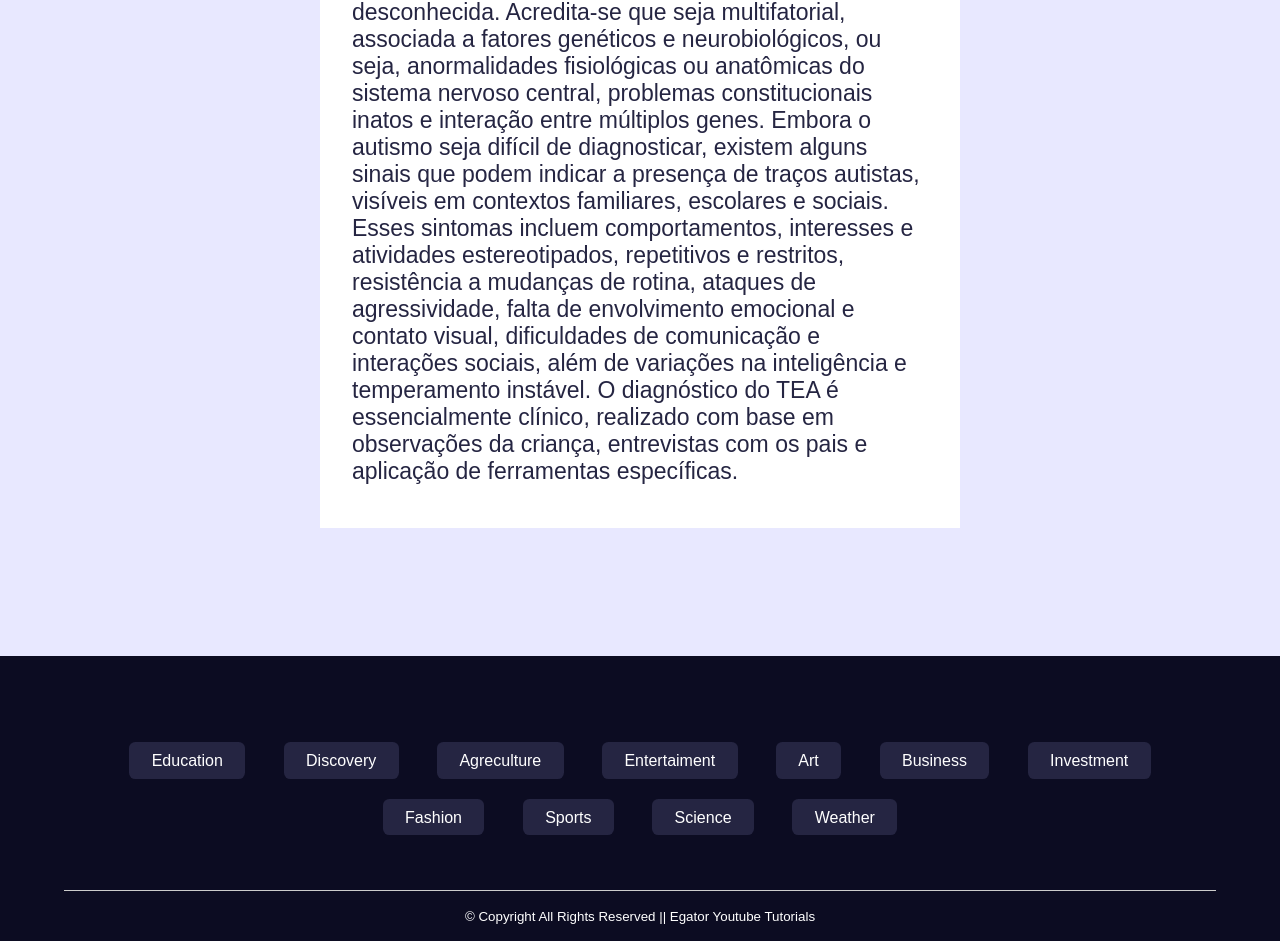
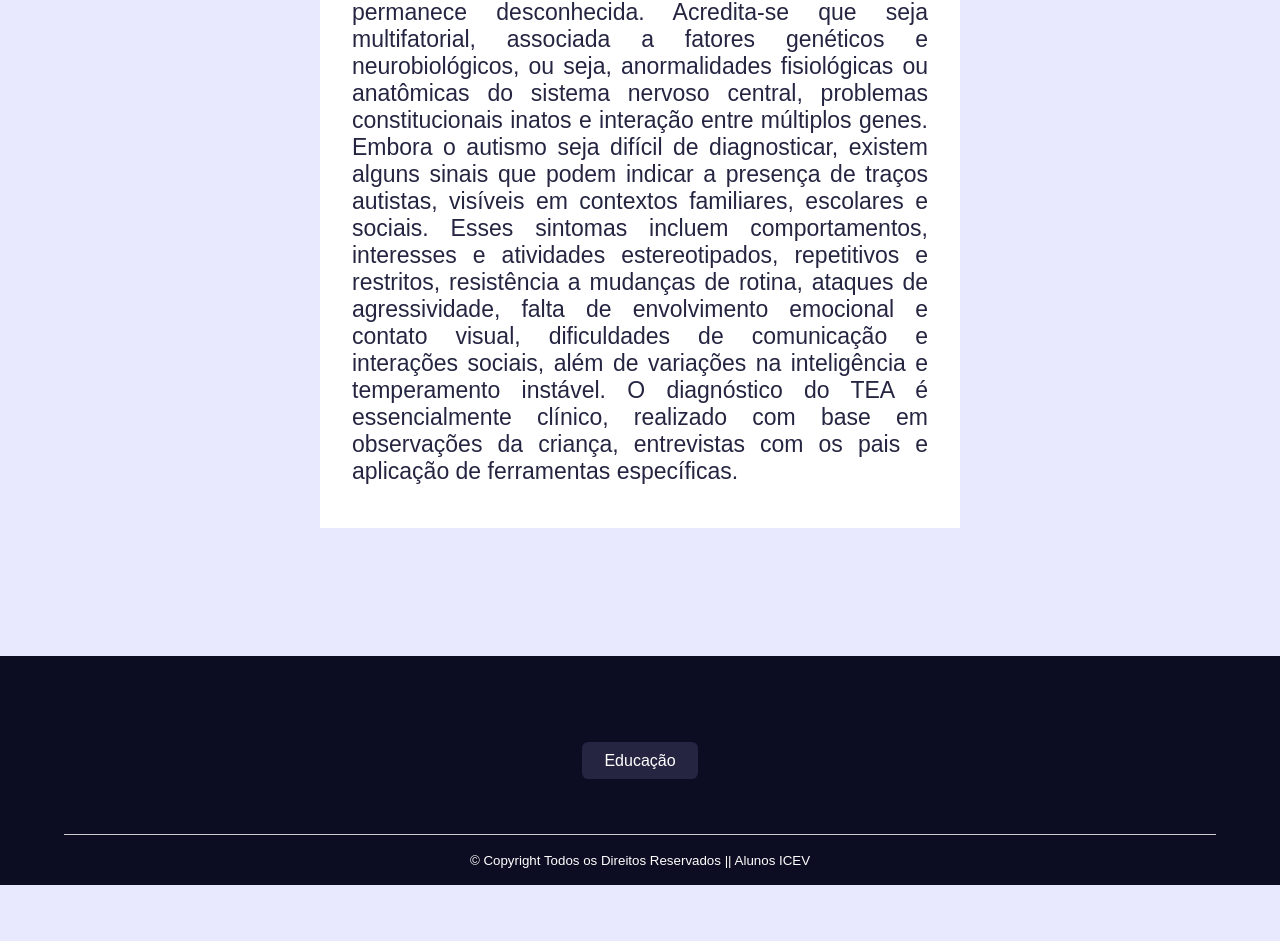
Before and after one commit to ivesmendes/site-projeto-extens-o, a React (Vite) app: page /posts/1 in a window 1280 px wide. Shown: the part 1203-2144 px from the top of the page. After the commit the page ends 2088 px from the top, so only its background shows below. Built offline with nearby package versions, Linux system fonts and the light colour scheme.

Commit message:
site quase finalizado

```diff
--- a/src/App.css
+++ b/src/App.css
@@ -312,6 +312,8 @@ nav{
     margin-bottom: .7rem;
     margin-top: 2rem;
     font-size: 23px;
+    text-indent: 60px;
+    text-align: justify;
 }
 
 
--- a/src/components/Footer.jsx
+++ b/src/components/Footer.jsx
@@ -5,21 +5,11 @@ export default function footer() {
     <footer>
       <div className="container footer-cotniander">
       <ul className='footer-categories'>
-        <li><Link to={'/post;categories/Education'}>Education</Link></li>
-        <li><Link to={'/post;categories/Discovery'}>Discovery</Link></li>
-        <li><Link to={'/post;categories/Agreculture'}>Agreculture</Link></li>
-        <li><Link to={'/post;categories/Entertaiment'}>Entertaiment</Link></li>
-        <li><Link to={'/post;categories/Art'}>Art</Link></li>
-        <li><Link to={'/post;categories/Business'}>Business</Link></li>
-        <li><Link to={'/post;categories/Investment'}>Investment</Link></li>
-        <li><Link to={'/post;categories/Fashion'}>Fashion</Link></li>
-        <li><Link to={'/post;categories/Sports'}>Sports</Link></li>
-        <li><Link to={'/post;categories/Science'}>Science</Link></li>
-        <li><Link to={'/post;categories/Weather'}>Weather</Link></li>
+        <li><Link to={'/post;categories/Education'}>Educação</Link></li>
       </ul>
 
       <div className='footer-copyright'>
-        <small> &copy; Copyright All Rights Reserved || Egator Youtube Tutorials</small>
+        <small> &copy; Copyright Todos os Direitos Reservados || Alunos ICEV</small>
       </div>
       </div>
     </footer>
--- a/src/data/data.js
+++ b/src/data/data.js
@@ -3,7 +3,7 @@ export const HeadPost = [
     {
         idUrl: 1,
         Image: blogImage1,
-        category: 'Education',
+        category: 'Educação',
         authorId: 2 ,
         title: 'Entendendo o Autismo e suas Características.',
         des: 'Muitas pessoas ainda têm pouco conhecimento sobre o autismo, o que pode gerar mal-entendidos e preconceitos. O autismo é um espectro com uma ampla variedade de sintomas e habilidades. Convidamos você a aprender mais sobre o autismo para ajudar a construir uma sociedade mais compreensiva e inclusiva.'
@@ -22,22 +22,22 @@ export const PostContent = [
     {
         idUrl: 2,
         image: blogImage2,
-        title: "Desafios de Cuidar de uma Pessoa com Autismo",
+        title: "Desafios de Cuidar de uma Pessoa com Autismo.",
         content: "Todos sabemos que é bem difícil conviver com os desafios de cuidar de uma pessoa com autismo. Desde os primeiros anos de vida, essa condição crônica pode afetar significativamente a capacidade de realizar tarefas cotidianas. O autismo pode comprometer o bem-estar físico e mental do indivíduo, aumentando a necessidade de cuidados constantes e, por consequência, a dependência do cuidador. Pesquisas indicam níveis elevados de estresse familiar e dificuldades emocionais em lidar com as situações específicas do autismo, especialmente no cuidado e acompanhamento, sobretudo entre as mães. Nesse contexto, um grupo de apoio se mostra como um recurso valioso. Ele alivia diversas emoções, facilita a troca de pensamentos, sentimentos e reflexões, e cria um ambiente onde a pessoa se sente compreendida. Com apoio emocional, orientação e informações, esses grupos promovem um sentimento de experiências compartilhadas, ajudando os indivíduos a lidar melhor com as crises da vida.",
         authorId: 4
     },
     {
         idUrl: 3,
         image: blogImage3,
-        title: "TITULO DA MINHA NOTICIA 2",
-        content: "Muitas pessoas ainda têm pouco conhecimento sobre o autismo, o que pode gerar mal-entendidos e preconceitos. O autismo é um espectro com uma ampla variedade de sintomas e habilidades. Convidamos você a aprender mais sobre o autismo para ajudar a construir uma sociedade mais compreensiva e inclusiva.Muitas pessoas ainda têm pouco conhecimento sobre o autismo, o que pode gerar mal-entendidos e preconceitos. O autismo é um espectro com uma ampla variedade de sintomas e habilidades. Convidamos você a aprender mais sobre o autismo para ajudar a construir uma sociedade mais compreensiva e inclusiva.Muitas pessoas ainda têm pouco conhecimento sobre o autismo, o que pode gerar mal-entendidos e preconceitos. O autismo é um espectro com uma ampla variedade de sintomas e habilidades. Convidamos você a aprender mais sobre o autismo para ajudar a construir uma sociedade mais compreensiva e inclusiva.",
+        title: "Possíveis Consequências Pós Diagnóstico.",
+        content: "O diagnóstico de autismo é impactante para a família, exigindo rápida adaptação devido às mudanças na rotina, vida social, finanças e dinâmica familiar, pois requer cuidados contínuos para o desenvolvimento, com dificuldades na socialização, comunicação e cognição. A descoberta do diagnóstico é dolorosa, seguida por um processo de aceitação, onde a família enfrenta a perda do filho idealizado e precisa desenvolver estratégias de enfrentamento. Famílias com crianças autistas frequentemente relatam aumento de estresse, ansiedade e depressão, afetando a qualidade de vida de todos. Por isso, é crucial que os pais tenham apoio psicológico para lidar com a situação e ajudar no desenvolvimento das crianças. Para fortalecer a relação familiar e conjugal, é essencial criar espaços para troca de informações e aprendizagem sobre como se relacionar com a criança autista, além de momentos para compartilhar emoções e sentimentos. Apenas a união e cuidados mútuos garantem um relacionamento saudável.",
         authorId: 4
     },
     {
         idUrl: 4,
         image: blogImage4,
-        title: "TITULO DA MINHA NOTICIA 2",
-        content: "Muitas pessoas ainda têm pouco conhecimento sobre o autismo, o que pode gerar mal-entendidos e preconceitos. O autismo é um espectro com uma ampla variedade de sintomas e habilidades. Convidamos você a aprender mais sobre o autismo para ajudar a construir uma sociedade mais compreensiva e inclusiva.Muitas pessoas ainda têm pouco conhecimento sobre o autismo, o que pode gerar mal-entendidos e preconceitos. O autismo é um espectro com uma ampla variedade de sintomas e habilidades. Convidamos você a aprender mais sobre o autismo para ajudar a construir uma sociedade mais compreensiva e inclusiva.Muitas pessoas ainda têm pouco conhecimento sobre o autismo, o que pode gerar mal-entendidos e preconceitos. O autismo é um espectro com uma ampla variedade de sintomas e habilidades. Convidamos você a aprender mais sobre o autismo para ajudar a construir uma sociedade mais compreensiva e inclusiva.",
+        title: "A Importância dos Grupos de Apoio.",
+        content: "Os grupos de apoio têm se mostrado uma estratégia valiosa para famílias de pessoas com TEA, oferecendo um ambiente seguro para compartilhar experiências, obter informações e receber suporte emocional. Esses grupos promovem a troca de vivências entre os membros, ajudando a reduzir a sensação de isolamento e a criar uma rede de apoio. Além disso, grupos de apoio facilitam o acesso a recursos comunitários e serviços especializados, auxiliando as famílias a navegar pelo sistema de saúde e educação. Grupos de apoio também têm demonstrado eficácia na redução do estresse parental e no aumento do bem-estar psicológico, ao oferecer suporte emocional e ferramentas práticas para enfrentar os desafios diários. Portanto, ter uma rede de apoio sólida é fundamental para uma família com um filho com TEA, especialmente para a mãe, que geralmente assume múltiplos papéis na rotina, cuidando do filho e estimulando a criança em casa, além das terapias que frequenta.",
         authorId: 4
     },
     {
@@ -59,7 +59,7 @@ export const PostContent = [
 import blogImage1 from '../../src/assets/AT.jpeg'
 import blogImage2 from '../../src/assets/desafios.jpeg'
 import blogImage3 from '../../src/assets/triste.jpg'
-import blogImage4 from '../../src/assets/4.jpg'
+import blogImage4 from '../../src/assets/suporte.jpg'
 import blogImage5 from '../../src/assets/5.jpg'
 import blogImage6 from '../../src/assets/6.jpg'
 
@@ -67,7 +67,7 @@ export const DummyPosts =[
     {
         id: 1,
         Image: blogImage1,
-        category: 'Education',
+        category: 'Educação',
         authorId: 2,
         title: 'Entendendo o Autismo e suas Características.',
         des: 'O desconhecimento sobre o autismo gera mal-entendidos e preconceitos.Clique para aprender mais e ajudar a construir uma sociedade inclusiva!'
@@ -75,7 +75,7 @@ export const DummyPosts =[
     {
         id: 2,
         Image: blogImage2,
-        category: 'Education',
+        category: 'Educação',
         authorId: 3,
         title: 'Desafios de Cuidar de uma Pessoa com Autismo',
         des: 'Conviver com o autismo é desafiador. Comunicação difícil, impacto emocional e isolamento são obstáculos. Clique para saber mais!'
@@ -83,23 +83,23 @@ export const DummyPosts =[
     {
         id: 3,
         Image: blogImage3,
-        category: 'Education',
+        category: 'Educação',
         authorId: 5,
-        title: 'Como lidar com o impacto pós diagnóstico',
+        title: 'Possíveis Consequências Pós Diagnóstico.',
         des: 'Descobrir que seu filho foi diagnosticado com autismo pode ser uma experiência extremamente desafiadora e emocionalmente intensa. Clique para saber mais!'
     },
     {
         id: 4,
         Image: blogImage4,
-        category: 'Entertainment',
+        category: 'Educação',
         authorId: 8,
-        title: 'título da imagem 1',
-        des: 'descrição imagem 1'
+        title: 'A Importância dos Grupos de Apoio.',
+        des: 'Grupos de apoio oferecem suporte emocional e informações para famílias de autistas, melhorando o bem-estar. Venha descobrir!'
     },
     {
         id: 5,
         Image: blogImage5,
-        category: 'Science',
+        category: 'Educação',
         authorId: 5,
         title: 'título da imagem 1',
         des: 'descrição imagem 1'
@@ -107,7 +107,7 @@ export const DummyPosts =[
     {
         id: 6,
         Image: blogImage6,
-        category: 'Discovery',
+        category: 'Educação',
         authorId: 3,
         title: 'título da imagem 1',
         des: 'descrição imagem 1'
--- a/src/pages/CreatePosts.jsx
+++ b/src/pages/CreatePosts.jsx
@@ -12,7 +12,7 @@ export default function CreatePosts() {
   const [thumbImage, setthumbImage] = useState('')
 
 
-  const postCategories = ['Education','Discovery','Agreculture','Entertaiment','Music','Investment','Fashion','Sports','Sciente','Weather'];
+  const postCategories = ['Educação'];
 
   const modules ={
     toolbar:[
--- a/src/pages/Dasboard.jsx
+++ b/src/pages/Dasboard.jsx
@@ -18,8 +18,6 @@ export default function Dasboard() {
                 </div>
                 <div className="deashboard-posts-action">
                   <Link to={`/posts/${authorId}`} className="btn-V btn btn-sm">Visualizar</Link>
-                  <Link to={`/posts/${authorId}/edit`} className="btn btn-sm btn-primary">Editar</Link>
-                  <Link to={`/posts/${authorId}/delete`} className="btn btn-sm btn-danger">Excluir</Link>
                 </div>
               </article>
             })
--- a/src/pages/DeletePost.jsx
+++ b/src/pages/DeletePost.jsx
@@ -6,7 +6,7 @@ export default function DeletePost() {
       <div className="erro-center">
         <h1>Delete</h1>
 
-        <Link  to={'/'} className='btn btn-primary'>Go Back Home</Link>
+        <Link  to={'/'} className='btn btn-primary'>Voltar para Home</Link>
       </div>
     </section>
   )
--- a/src/pages/EditPost.jsx
+++ b/src/pages/EditPost.jsx
@@ -8,16 +8,16 @@ export default function EditPost() {
   const [thumbImage, setthumbImage] = useState('')
 
 
-  const postCategories = ['Education','Discovery','Agreculture','Entertaiment','Music','Investment','Fashion','Sports','Sciente','Weather'];
+  const postCategories = ['Educação'];
 
 
 
   return (
     <section className='editPost'>
       <div className="container form-container editPost-container">
-        <h2>Edit Posts</h2>
+        <h2>Edição de Posts</h2>
         <form action="" className='form editPost-form'>
-          <p className="form-message">This is the invalid message</p>
+          <p className="form-message">Mensagem inválida</p>
 
           <input type="text" placeholder='Title' name='title' value={title} onChange={e => setTitle(e.target.value)} autoFocus />
 
@@ -29,7 +29,7 @@ export default function EditPost() {
 
           <input type="file" value={thumbImage} onChange={e => setthumbImage(e.target.value)} accept="png, jgp, jpeg" />
 
-          <button type="submit" className="btn btn-primary">Update</button>
+          <button type="submit" className="btn btn-primary">Postar</button>
         </form>
       </div>
     </section>
--- a/src/pages/ErrorPage.jsx
+++ b/src/pages/ErrorPage.jsx
@@ -5,8 +5,8 @@ export default function ErroPage() {
     <section>
       <div className="erro-center">
         <h2>404</h2>
-        <h3>Ops, This Page Not Found!</h3>
-        <Link  to={'/'} className='btn btn-primary'>Go Back Home</Link>
+        <h3>Ops, Página não encontrada!</h3>
+        <Link  to={'/'} className='btn btn-primary'>Voltar para Home</Link>
       </div>
     </section>
   )
```
Also changed, not shown: src/pages/PostDtail.jsx (+0 -8 lines), 1 other file (tests, documents, lock files or other folders).
